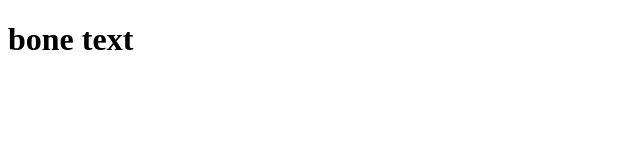
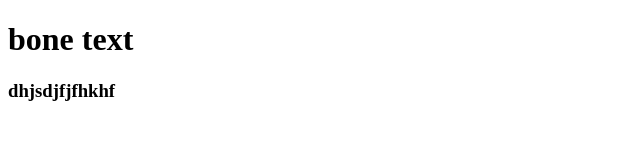
Before and after one commit to erax83/git_testing, a plain HTML site: page index.html in a window 1280 px wide. Shown: the whole page, without its empty margins (0-640 px from the left). Drawn offline with Linux system fonts and the light colour scheme.

Commit message:
more stuff

```diff
--- a/index.html
+++ b/index.html
@@ -11,5 +11,9 @@
 
     <h1>bone text</h1>
 
+
+
+    <h3>dhjsdjfjfhkhf</h3>
+
 </body>
 </html>
```
